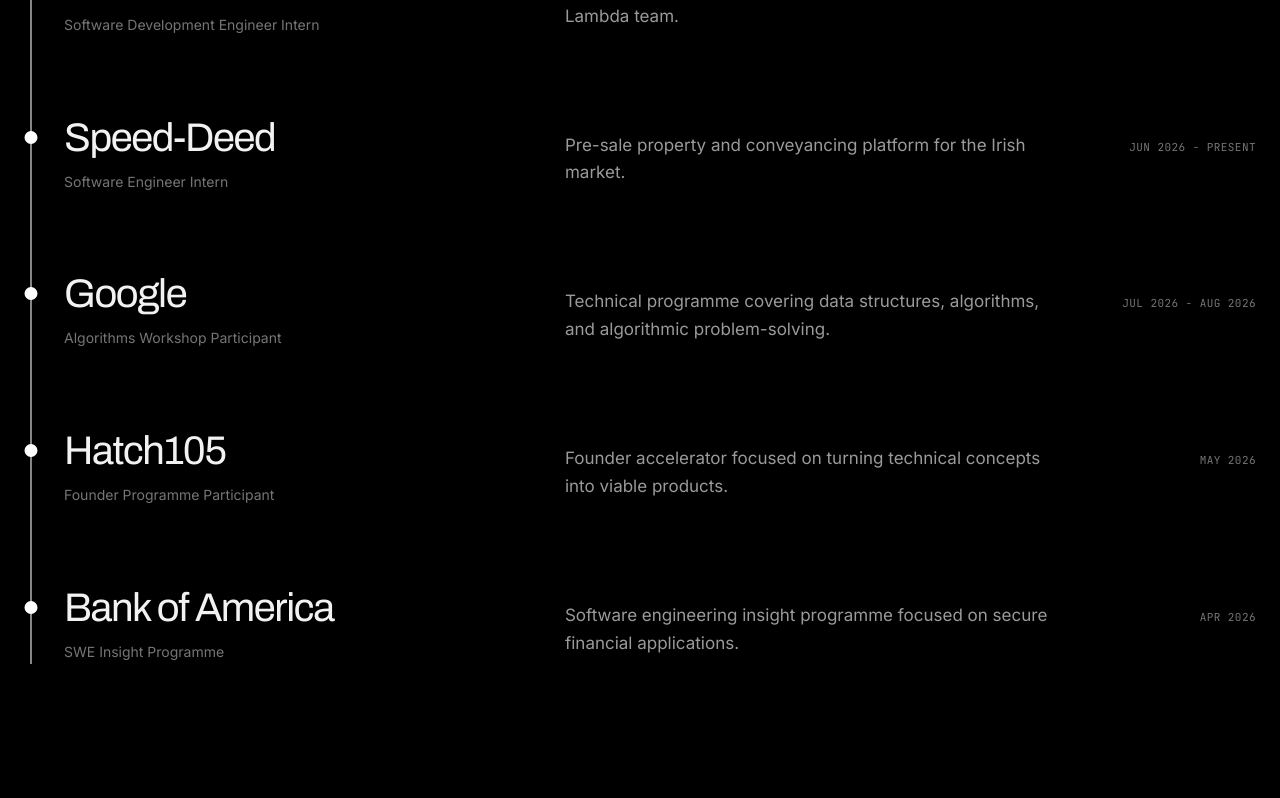
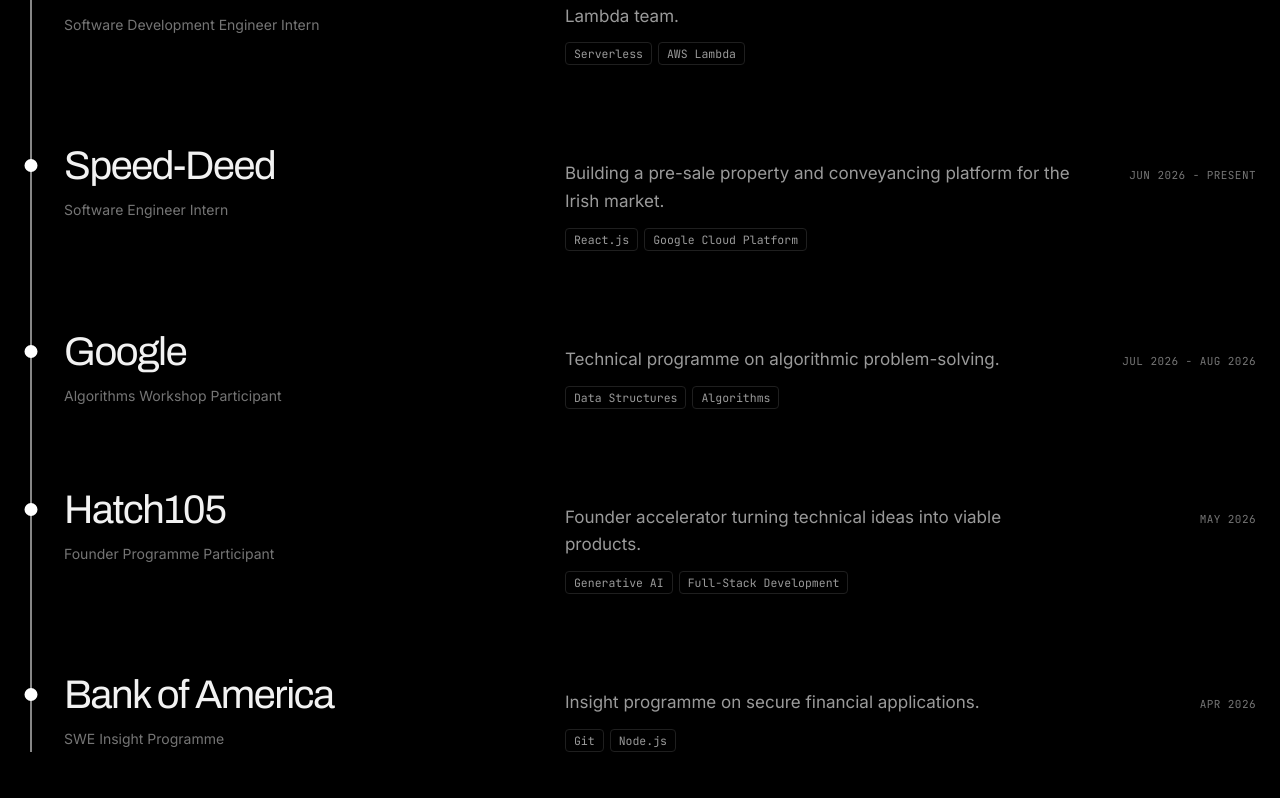
Before and after one commit to jakeoreillyy/Portfolio, a React (Vite) app: page / in a window 1280 px wide. Shown: the part 1382-2180 px from the top of the page. Built offline with nearby package versions, Linux system fonts and the light colour scheme; no server answers.

Commit message:
update experience

```diff
--- a/src/components/Experience.tsx
+++ b/src/components/Experience.tsx
@@ -1,12 +1,13 @@
 import { useEffect, useRef, useState } from "react";
 import { prefersReducedMotion } from "../lib/prefersReducedMotion";
-import { Section } from "./Section";
+import { Section, Tag } from "./Section";
 
 type Job = {
   role: string;
   org: string;
   date: string;
   description: string;
+  skills: string[];
 };
 
 const jobs: Job[] = [
@@ -15,31 +16,35 @@
     org: "Amazon Web Services",
     date: "Incoming Feb 2027",
     description: "Serverless cloud computing and infrastructure on the AWS Lambda team.",
+    skills: ["Serverless", "AWS Lambda"],
   },
   {
     role: "Software Engineer Intern",
     org: "Speed-Deed",
     date: "Jun 2026 - Present",
-    description: "Pre-sale property and conveyancing platform for the Irish market.",
+    description: "Building a pre-sale property and conveyancing platform for the Irish market.",
+    skills: ["React.js", "Google Cloud Platform"],
   },
   {
     role: "Algorithms Workshop Participant",
     org: "Google",
     date: "Jul 2026 - Aug 2026",
-    description:
-      "Technical programme covering data structures, algorithms, and algorithmic problem-solving.",
+    description: "Technical programme on algorithmic problem-solving.",
+    skills: ["Data Structures", "Algorithms"],
   },
   {
     role: "Founder Programme Participant",
     org: "Hatch105",
     date: "May 2026",
-    description: "Founder accelerator focused on turning technical concepts into viable products.",
+    description: "Founder accelerator turning technical ideas into viable products.",
+    skills: ["Generative AI", "Full-Stack Development"],
   },
   {
     role: "SWE Insight Programme",
     org: "Bank of America",
     date: "Apr 2026",
-    description: "Software engineering insight programme focused on secure financial applications.",
+    description: "Insight programme on secure financial applications.",
+    skills: ["Git", "Node.js"],
   },
 ];
 
@@ -127,9 +132,16 @@
                 <p className="mt-3 text-sm leading-relaxed text-faint">{job.role}</p>
               </div>
 
-              <p className="max-w-[60ch] text-base leading-relaxed text-muted md:text-[17px]">
-                {job.description}
-              </p>
+              <div>
+                <p className="max-w-[60ch] text-base leading-relaxed text-muted md:text-[17px]">
+                  {job.description}
+                </p>
+                <div className="mt-3 flex flex-wrap gap-1.5">
+                  {job.skills.map((skill) => (
+                    <Tag key={skill}>{skill}</Tag>
+                  ))}
+                </div>
+              </div>
 
               <p className="order-first font-mono text-[11px] uppercase leading-relaxed tracking-[0.04em] text-faint md:order-none md:text-right">
                 {job.date}
```
